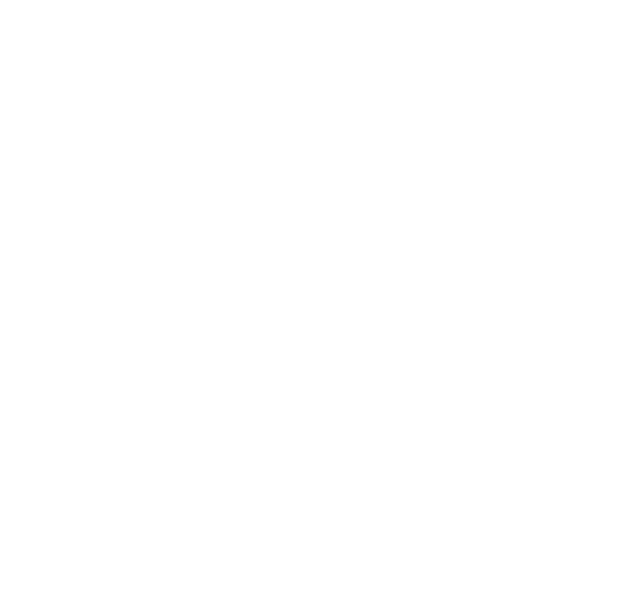
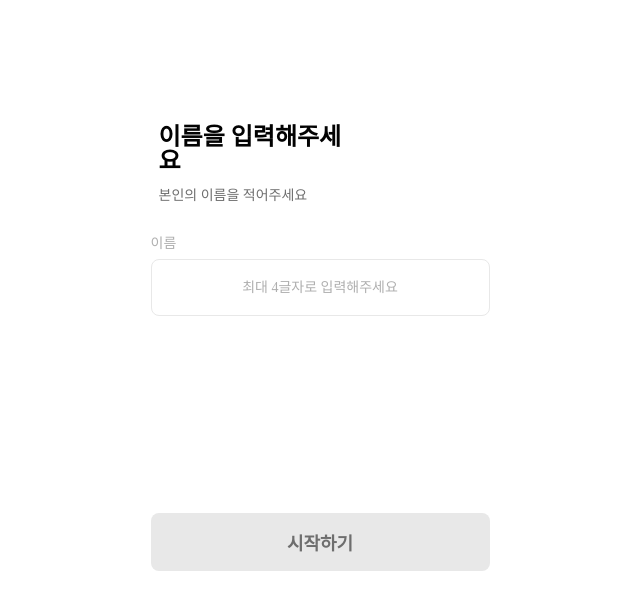
Before and after one commit to SOPT-all/36-SOPKATHON-WEB-WEB4, a React (Vite) app: page /register in a window 1280 px wide. Before the commit this address had no page. Shown: the top 610 px of the page, without its empty margins (320-960 px from the left). Built offline with nearby package versions, Linux system fonts and the light colour scheme.

Commit message:
feat: 등록 페이지 및 UI 컴포넌트 추가

```diff
--- a/src/App.tsx
+++ b/src/App.tsx
@@ -2,6 +2,7 @@
 import { BrowserRouter, Route, Routes } from 'react-router-dom';
 
 import QuestionPage from '@pages/questionPage/QuestionPage';
+import RegisterPage from '@pages/registerPage/RegisterPage';
 import theme from '@styles/theme';
 import GlobalStyle from './styles/global';
 
@@ -13,6 +14,7 @@
         <Routes>
           <Route path="/" element={<div>홈 페이지</div>} />
           <Route path="/question" element={<QuestionPage />} />
+          <Route path="/register" element={<RegisterPage />} />
         </Routes>
       </ThemeProvider>
     </BrowserRouter>
--- /dev/null
+++ b/src/pages/registerPage/Button.tsx
@@ -0,0 +1,21 @@
+import * as S from './button.style';
+
+interface ButtonPropTypes {
+  text: string;
+  isEnabled: boolean;
+  onClick?: () => void;
+}
+
+const Button = ({ text, isEnabled, onClick }: ButtonPropTypes) => {
+  return (
+    <button
+      css={isEnabled ? S.ButtonEnabled : S.ButtonDisabled}
+      disabled={!isEnabled}
+      onClick={onClick}
+    >
+      {text}
+    </button>
+  );
+};
+
+export default Button;
--- /dev/null
+++ b/src/pages/registerPage/InputField.tsx
@@ -0,0 +1,44 @@
+import { useState, useEffect } from 'react';
+import * as S from './inputField.style';
+
+interface InputFieldPropTypes {
+  label: string;
+  value: string;
+  onChange: (value: string) => void;
+  placeholder: string;
+  maxLength: number;
+}
+
+const InputField = ({
+  label,
+  value,
+  onChange,
+  placeholder,
+  maxLength
+}: InputFieldPropTypes) => {
+
+  const handleInputChange = (e: React.ChangeEvent<HTMLInputElement>) => {
+    const inputValue = e.target.value;
+    if (inputValue.length <= maxLength) {
+      onChange(inputValue);
+    }
+  };
+
+  return (
+    <div css={S.InputContainer}>
+      <div css={S.InputLabel}>{label}</div>
+      <div css={S.InputWrapper}>
+        <input
+          css={S.Input}
+          type="text"
+          value={value}
+          onChange={handleInputChange}
+          placeholder={placeholder}
+          maxLength={maxLength}
+        />
+      </div>
+    </div>
+  );
+};
+
+export default InputField;
--- /dev/null
+++ b/src/pages/registerPage/RegisterPage.tsx
@@ -0,0 +1,51 @@
+import { useState, useEffect } from 'react';
+import * as S from './registerPage.style';
+import InputField from './InputField';
+import Button from './Button';
+
+const RegisterPage = () => {
+  const [name, setName] = useState('');
+  const [isButtonEnabled, setIsButtonEnabled] = useState(false);
+
+  const handleNameChange = (value: string) => {
+    setName(value);
+  };
+
+  const handleButtonClick = () => {
+    console.log('이름 제출:', name);
+    // 여기에 제출 로직 추가
+  };
+
+  useEffect(() => {
+    setIsButtonEnabled(name.length > 0);
+  }, [name]);
+
+  return (
+    <div css={S.Wrapper}>
+      <div css={S.TitleContainer}>
+        <div css={S.Title}>이름을 입력해주세요</div>
+        <div css={S.SubTitle}>본인의 이름을 적어주세요</div>
+      </div>
+
+      <div css={S.InputFieldContainer}>
+        <InputField
+          label="이름"
+          value={name}
+          onChange={handleNameChange}
+          placeholder="최대 4글자로 입력해주세요"
+          maxLength={4}
+        />
+      </div>
+
+      <div css={S.ButtonContainer}>
+        <Button
+          text="시작하기"
+          isEnabled={isButtonEnabled}
+          onClick={handleButtonClick}
+        />
+      </div>
+    </div>
+  );
+};
+
+export default RegisterPage;
--- /dev/null
+++ b/src/pages/registerPage/button.style.ts
@@ -0,0 +1,29 @@
+import { css } from '@emotion/react';
+
+export const ButtonDisabled = css`
+  width: 339px;
+  height: 58px;
+  background: #E8E8E8;
+  border-radius: 8px;
+  border: none;
+  text-align: center;
+  color: #6E6E6E;
+  font-size: 18px;
+  font-family: 'Pretendard Variable';
+  font-weight: 600;
+  cursor: not-allowed;
+`;
+
+export const ButtonEnabled = css`
+  width: 339px;
+  height: 58px;
+  background: #7556FF;
+  border-radius: 8px;
+  border: none;
+  text-align: center;
+  color: white;
+  font-size: 18px;
+  font-family: 'Pretendard Variable';
+  font-weight: 600;
+  cursor: pointer;
+`;
--- /dev/null
+++ b/src/pages/registerPage/inputField.style.ts
@@ -0,0 +1,47 @@
+import { css } from '@emotion/react';
+
+export const InputContainer = css`
+  width: 339px;
+  flex-direction: column;
+  justify-content: flex-start;
+  align-items: flex-start;
+  gap: 8px;
+  display: inline-flex;
+`;
+
+export const InputLabel = css`
+  align-self: stretch;
+  color: #AFAFAF;
+  font-size: 14px;
+  font-family: 'Pretendard Variable';
+  font-weight: 400;
+  word-wrap: break-word;
+`;
+
+export const InputWrapper = css`
+  align-self: stretch;
+  height: 57px;
+  position: relative;
+  background: white;
+  overflow: hidden;
+  border-radius: 8px;
+  outline: 1px #E8E8E8 solid;
+  outline-offset: -1px;
+`;
+
+export const Input = css`
+  width: 100%;
+  height: 100%;
+  padding: 0 16px;
+  color: #020202;
+  font-size: 14px;
+  font-family: 'Pretendard Variable';
+  font-weight: 400;
+  border: none;
+  outline: none;
+
+  &::placeholder {
+    color: #AFAFAF;
+    text-align: center;
+  }
+`;
--- /dev/null
+++ b/src/pages/registerPage/registerPage.style.ts
@@ -0,0 +1,135 @@
+import { css } from '@emotion/react';
+import theme from '@styles/theme';
+
+export const Wrapper = css`
+  width: 100%;
+  height: 100%;
+  position: relative;
+  background: white;
+  overflow: hidden;
+`;
+
+export const TitleContainer = css`
+  width: 20rem;
+  left: 26px;
+  top: 125px;
+  position: absolute;
+  flex-direction: column;
+  justify-content: flex-start;
+  align-items: flex-start;
+  gap: 16px;
+  display: inline-flex;
+`;
+
+export const Title = css`
+  align-self: stretch;
+  color: #020202;
+  font-size: 24px;
+  font-family: 'Pretendard Variable';
+  font-weight: 700;
+  word-wrap: break-word;
+`;
+
+export const SubTitle = css`
+  align-self: stretch;
+  color: #6E6E6E;
+  font-size: 14px;
+  font-family: 'Pretendard Variable';
+  font-weight: 400;
+  word-wrap: break-word;
+`;
+
+export const InputContainer = css`
+  width: 339px;
+  left: 18px;
+  top: 237px;
+  position: absolute;
+  flex-direction: column;
+  justify-content: flex-start;
+  align-items: flex-start;
+  gap: 8px;
+  display: inline-flex;
+`;
+
+export const InputFieldContainer = css`
+  left: 18px;
+  top: 237px;
+  position: absolute;
+`;
+
+export const InputLabel = css`
+  align-self: stretch;
+  color: #AFAFAF;
+  font-size: 14px;
+  font-family: 'Pretendard Variable';
+  font-weight: 400;
+  word-wrap: break-word;
+`;
+
+export const InputWrapper = css`
+  align-self: stretch;
+  height: 57px;
+  position: relative;
+  background: white;
+  overflow: hidden;
+  border-radius: 8px;
+  outline: 1px #E8E8E8 solid;
+  outline-offset: -1px;
+`;
+
+export const Input = css`
+  width: 100%;
+  height: 100%;
+  padding: 0 16px;
+  color: #020202;
+  font-size: 14px;
+  font-family: 'Pretendard Variable';
+  font-weight: 400;
+  border: none;
+  outline: none;
+
+  &::placeholder {
+    color: #AFAFAF;
+    text-align: center;
+  }
+`;
+
+export const ButtonDisabled = css`
+  width: 339px;
+  height: 58px;
+  left: 18px;
+  top: 513px;
+  position: absolute;
+  background: #E8E8E8;
+  border-radius: 8px;
+  border: none;
+  text-align: center;
+  color: #6E6E6E;
+  font-size: 18px;
+  font-family: 'Pretendard Variable';
+  font-weight: 600;
+  cursor: not-allowed;
+`;
+
+export const ButtonEnabled = css`
+  width: 339px;
+  height: 58px;
+  left: 18px;
+  top: 513px;
+  position: absolute;
+  background: #7556FF;
+  border-radius: 8px;
+  border: none;
+  text-align: center;
+  color: white;
+  font-size: 18px;
+  font-family: 'Pretendard Variable';
+  font-weight: 600;
+  cursor: pointer;
+`;
+
+export const ButtonContainer = css`
+  left: 18px;
+  top: 513px;
+  position: absolute;
+`;
```
